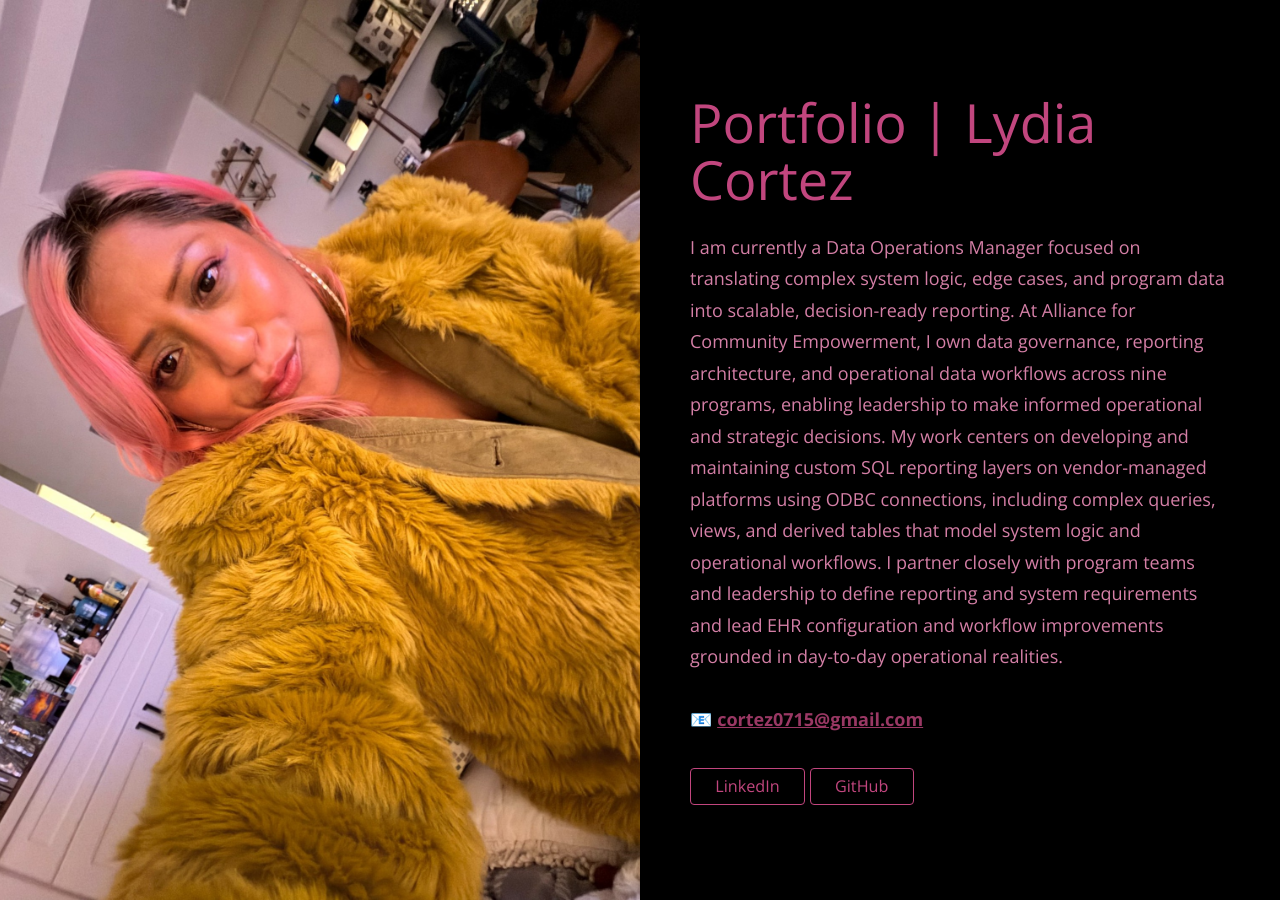
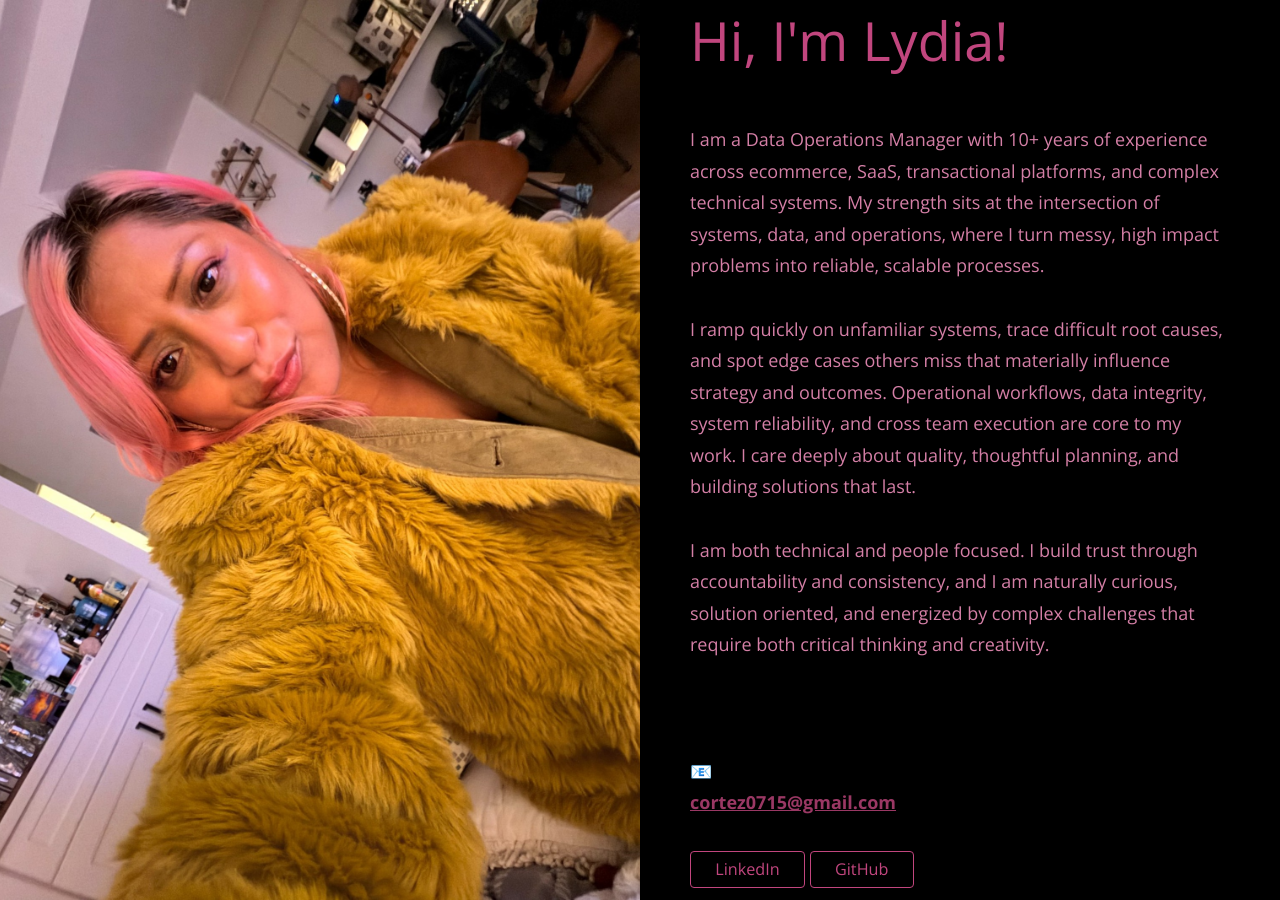
Before and after one commit to lylyco/lylyco.github.io, a Jekyll site: the page built from index.html, in a window 1280 px wide. Built offline with Jekyll 4.4.1, drawn with Linux system fonts in a browser that asks for light colours.

Commit message:
“blurb”

```diff
--- a/_config.yml
+++ b/_config.yml
@@ -1,12 +1,32 @@
 # Name
-title: "Portfolio | Lydia Cortez"
+title: "Hi, I'm Lydia!"
 
 # Description of your website. This is used for social sharing.
 description: "Portfolio | Lydia Cortez"
 
 # A brief blurb about yourself
 content: |
-  I am currently a Data Operations Manager focused on translating complex system logic, edge cases, and program data into scalable, decision-ready reporting. At Alliance for Community Empowerment, I own data governance, reporting architecture, and operational data workflows across nine programs, enabling leadership to make informed operational and strategic decisions. My work centers on developing and maintaining custom SQL reporting layers on vendor-managed platforms using ODBC connections, including complex queries, views, and derived tables that model system logic and operational workflows. I partner closely with program teams and leadership to define reporting and system requirements and lead EHR configuration and workflow improvements grounded in day-to-day operational realities.
+  <div class="bio">
+    <p>
+      I am a Data Operations Manager with <span class="hl">10+ years</span> of experience across ecommerce, SaaS,
+      transactional platforms, and complex technical systems. My strength sits at the intersection of
+      <span class="hl">systems</span>, <span class="hl">data</span>, and <span class="hl">operations</span>, where I turn messy,
+      high impact problems into reliable, scalable processes.
+    </p>
+
+    <p>
+      I ramp quickly on unfamiliar systems, trace difficult root causes, and spot edge cases others miss that
+      materially influence strategy and outcomes. Operational workflows, data integrity, system reliability, and
+      cross team execution are core to my work. I care deeply about quality, thoughtful planning, and building
+      solutions that last.
+    </p>
+
+    <p>
+      I am both technical and people focused. I build trust through accountability and consistency, and I am
+      naturally curious, solution oriented, and energized by complex challenges that require both critical
+      thinking and creativity.
+    </p>
+  </div>
 
   <br><br>
   📧 <span id="copyEmail" style="cursor:pointer; color:#9a3864; font-weight:600; text-decoration:underline;">
```
